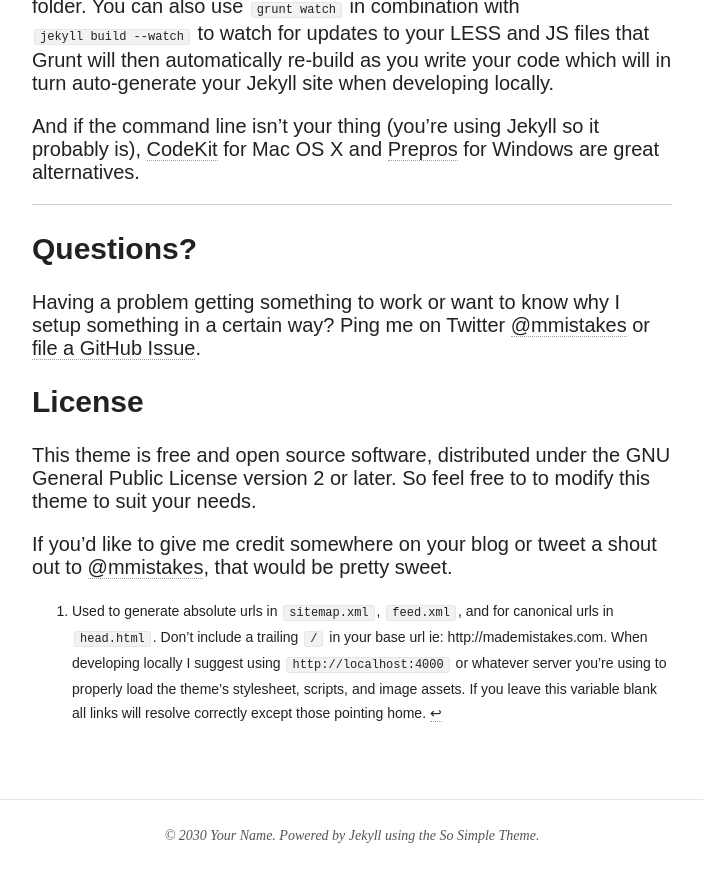
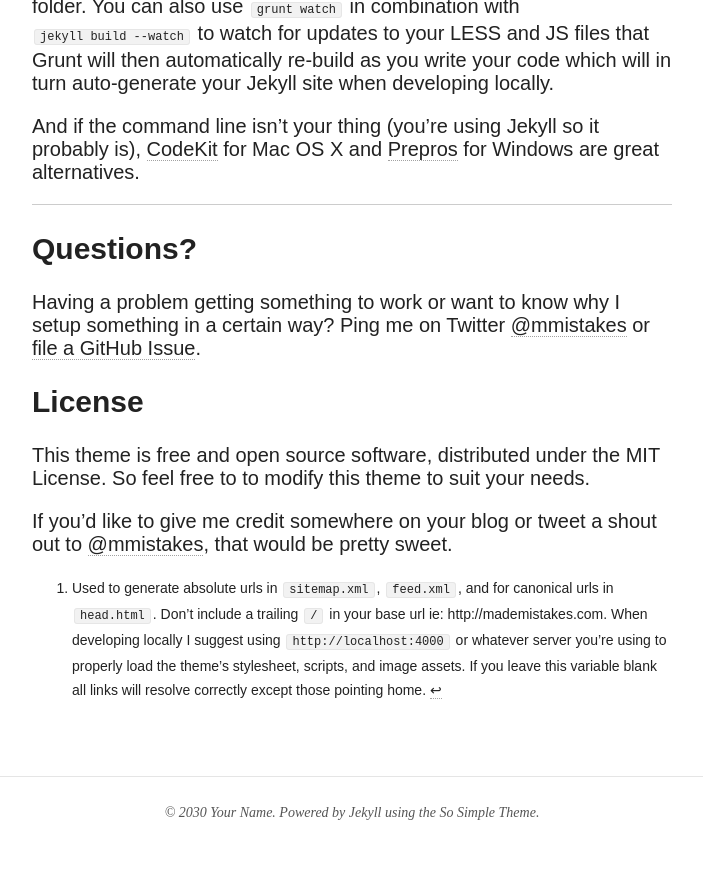
Before and after one commit to FoxerCoeee/FoxerCoeee, a Jekyll site: the page built from theme-setup.md, in a window 1280 px wide and 900 px high, scrolled down 10010 px. Shown: the top 882 px of the window, without its empty margins (288-991 px from the left). Built offline with Jekyll 4.4.1, drawn with Linux system fonts in a browser that asks for light colours; nearby versions of some CDN libraries.

Commit message:
Update license

```diff
--- a/theme-setup.md
+++ b/theme-setup.md
@@ -286,7 +286,7 @@
 
 ## License
 
-This theme is free and open source software, distributed under the GNU General Public License version 2 or later. So feel free to to modify this theme to suit your needs.
+This theme is free and open source software, distributed under the MIT License. So feel free to to modify this theme to suit your needs.
 
 If you'd like to give me credit somewhere on your blog or tweet a shout out to [@mmistakes](https://twitter.com/mmistakes), that would be pretty sweet.
 
```
Also changed, not shown: README.md, 1 other file.
